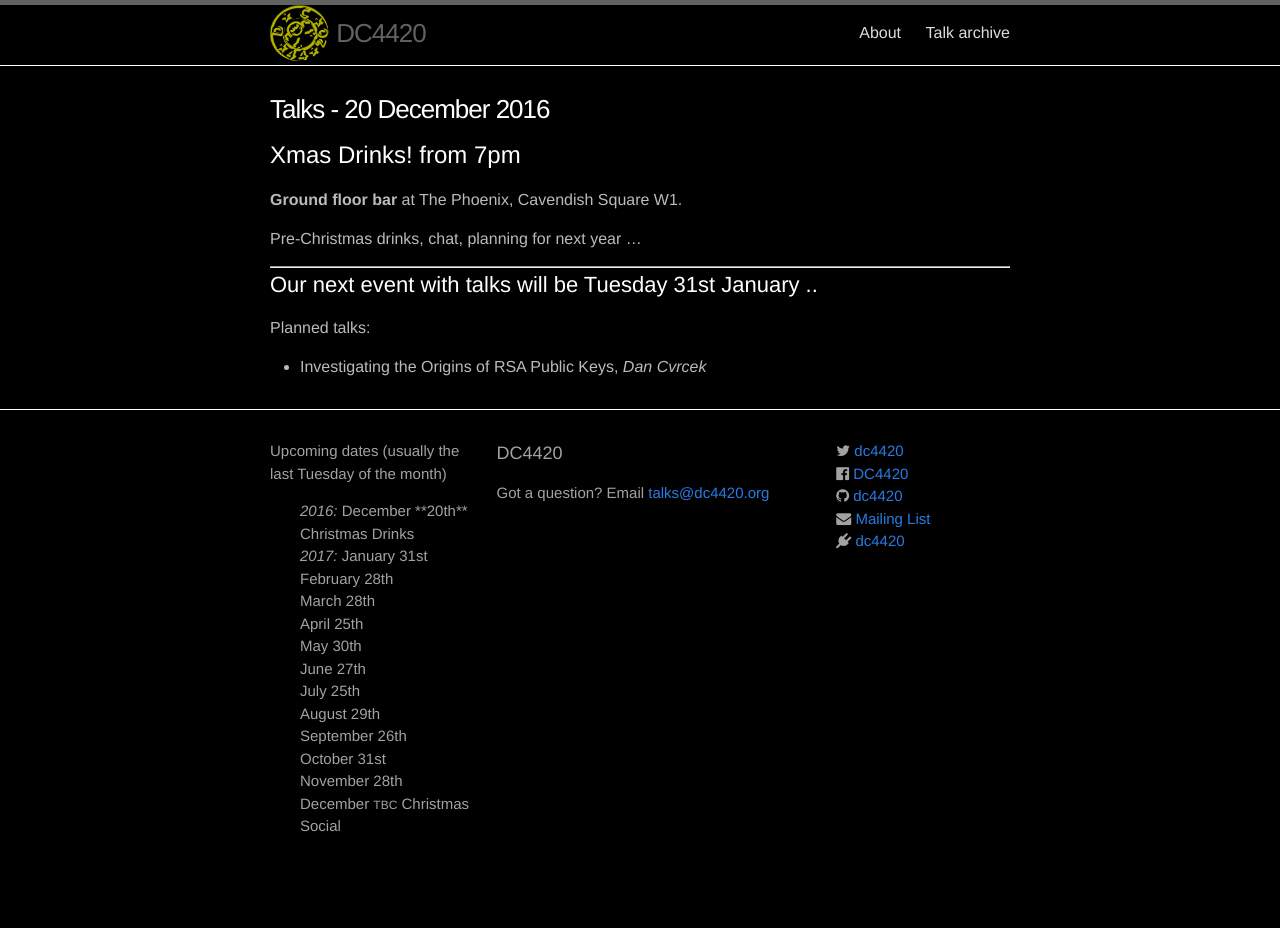
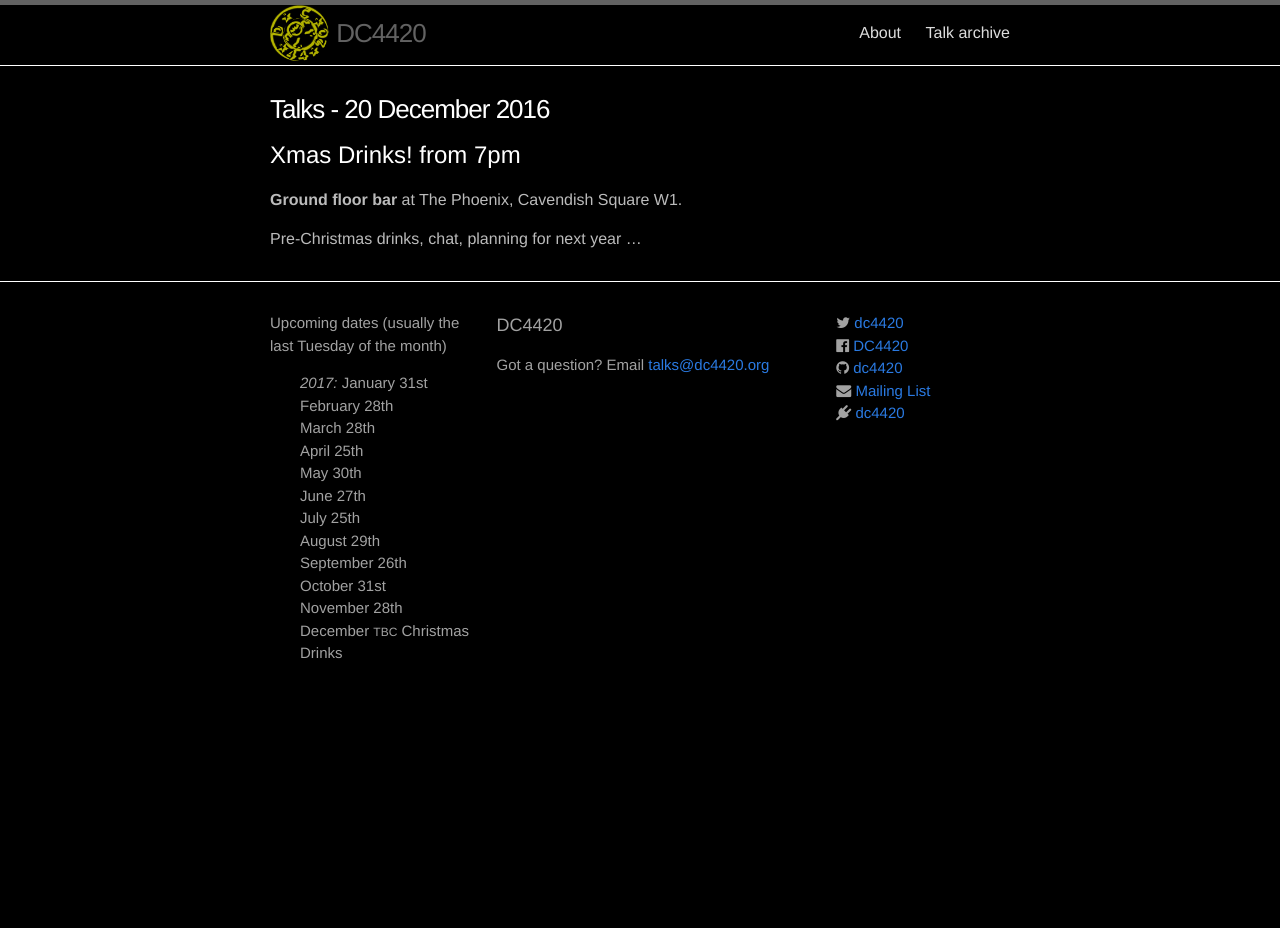
Before and after one commit to dc4420/website, a Jekyll site: the page built from _posts/2016-12-20-talks.markdown, in a window 1280 px wide. Built offline with Jekyll 4.4.1, drawn with Linux system fonts in a browser that asks for light colours; nearby versions of some CDN libraries; after the commit the page ends 900 px from its top, so only the background shows below that.

Commit message:
short talk for January
January - Dan Cvrcek / RSA keys talk
Dec '16 - remove preannounce of Jan talk from archive

```diff
--- a/_includes/footer.html
+++ b/_includes/footer.html
@@ -7,7 +7,6 @@
       <div class="footer-col  footer-col-1">
         <p class="text">Upcoming dates (usually the last Tuesday of the month)</p>
         <ul class="future-events">
-          <li><em>2016:</em> December **20th** Christmas Drinks</li>
           <li><em>2017:</em> January 31st</li>
           <li>February 28th</li>
           <li>March 28th</li>
@@ -19,7 +18,7 @@
           <li>September 26th</li>
           <li>October 31st</li>
           <li>November 28th</li>
-          <li>December <i class="small-caps">TBC</i> Christmas Social</li>
+          <li>December <i class="small-caps">TBC</i> Christmas Drinks</li>
         </ul>
       </div>
 
--- a/_posts/2016-12-20-talks.markdown
+++ b/_posts/2016-12-20-talks.markdown
@@ -10,12 +10,3 @@ categories: talk
 **Ground floor bar** at The Phoenix, Cavendish Square W1.
 
 Pre-Christmas drinks, chat, planning for next year ...
-
-
-<hr>
-
-## Our next event with talks will be Tuesday 31st January ..
-
-Planned talks:
-
-* Investigating the Origins of RSA Public Keys, *Dan Cvrcek*
```
Also changed, not shown: other parts of _posts/2016-12-20-talks.markdown (+1 -1 lines), _posts/2017-01-31-talks.markdown (added, +40 -0 lines).
